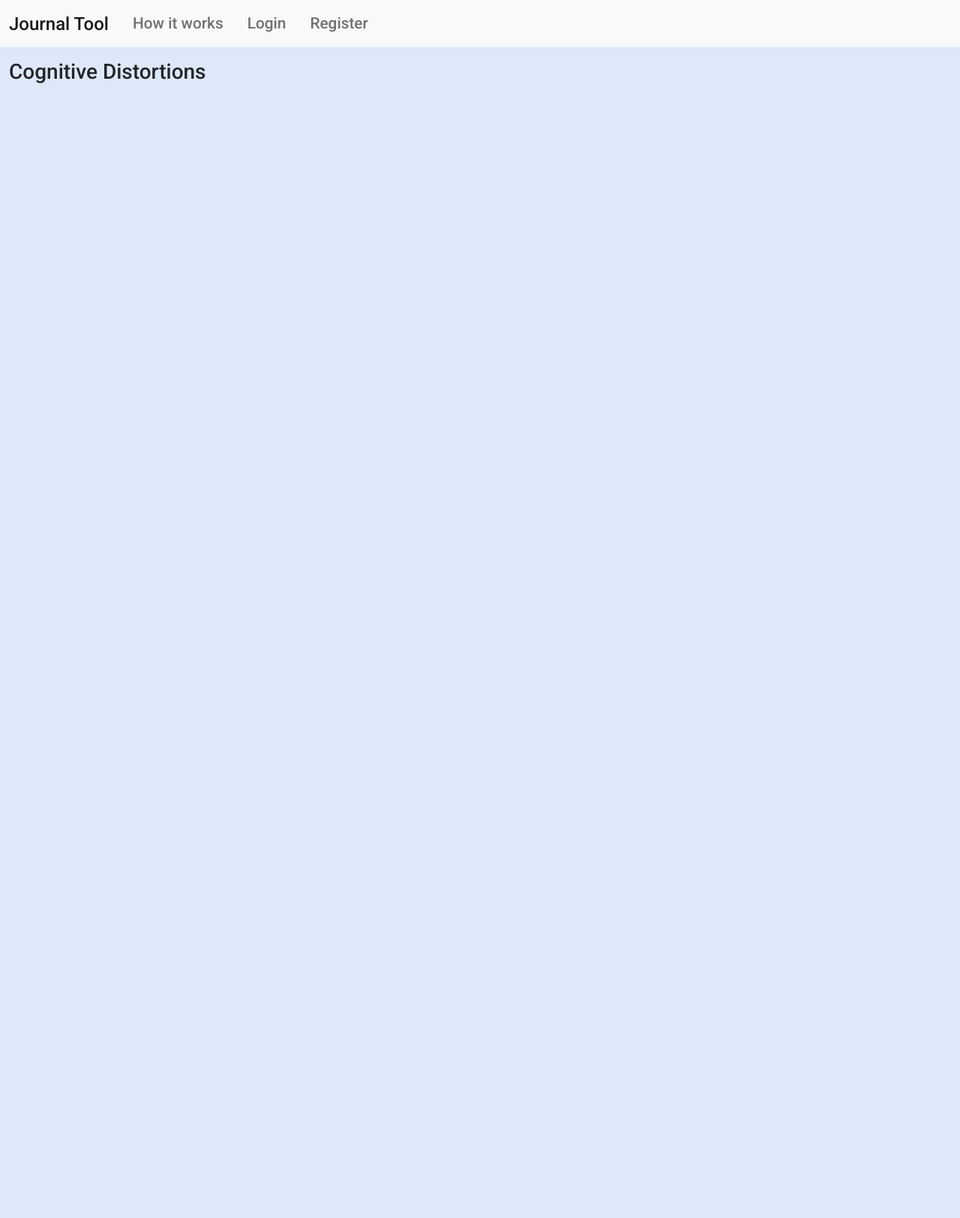
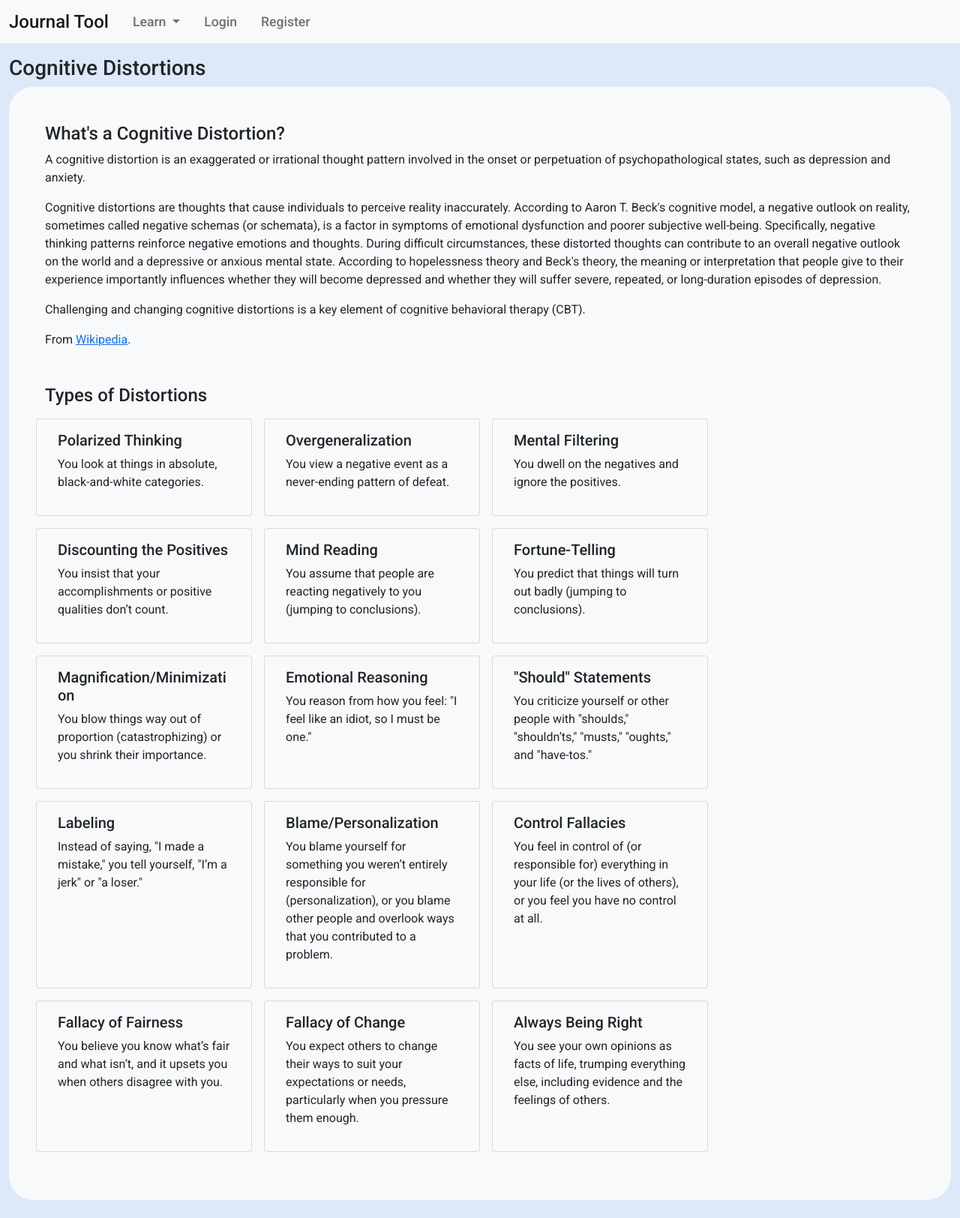
Before and after one commit to MitulMistry/journal-tool, a Django app: page /distortions in a window 1280 px wide. Shown: the whole page at 75% size. Before the commit the page ends 111 px from the top, so only its background shows below. Run offline with Django 3.2, Linux system fonts and the light colour scheme; data comes from the database, SQL or seed files in the repository; both versions use the stored data as it was after the commit; some libraries are stand-ins or nearby versions.

Commit message:
Add distortions info page and integrate into nav and new entry form

```diff
--- a/journal/static/journal/styles.css
+++ b/journal/static/journal/styles.css
@@ -38,7 +38,15 @@ body {
 
 .nav-link {
     font-weight: 500;
-    font-size: 1.3rem;
+    font-size: 1.1rem;
+}
+
+.dropdown-item {
+    font-size: 1.1rem;
+}
+
+.dropdown-item.active, .dropdown-item:active {
+	background-color: #0f6af1;
 }
 
 .navbar-light .navbar-nav .nav-link:focus, .navbar-light .navbar-nav .nav-link:hover {
@@ -128,6 +136,17 @@ body {
 	box-shadow: 0 0 0 .25rem rgba(253, 158, 163, 0.5);
 }
 
+.distortion-red {
+    color: #f65e5e;
+}
+
+.card-distortion {
+    width: 18rem;
+    background-color: #f8f9fa;
+    margin-bottom: 1rem;
+    margin-right: 1rem;
+}
+
 .btn-activity {
     color: #fff;
     font-size: .85rem;
--- a/journal/templates/journal/distortions.html
+++ b/journal/templates/journal/distortions.html
@@ -3,4 +3,25 @@
 
 {% block body %}
     <h3>Cognitive Distortions</h3>
+
+    <div class="p-5 mb-4 bg-light rounded-3">
+        <h4>What's a Cognitive Distortion?</h4>
+
+        <p>A cognitive distortion is an exaggerated or irrational thought pattern involved in the onset or perpetuation of psychopathological states, such as depression and anxiety.</p>
+        <p>Cognitive distortions are thoughts that cause individuals to perceive reality inaccurately. According to Aaron T. Beck's cognitive model, a negative outlook on reality, sometimes called negative schemas (or schemata), is a factor in symptoms of emotional dysfunction and poorer subjective well-being. Specifically, negative thinking patterns reinforce negative emotions and thoughts. During difficult circumstances, these distorted thoughts can contribute to an overall negative outlook on the world and a depressive or anxious mental state. According to hopelessness theory and Beck's theory, the meaning or interpretation that people give to their experience importantly influences whether they will become depressed and whether they will suffer severe, repeated, or long-duration episodes of depression.</p>
+        <p>Challenging and changing cognitive distortions is a key element of cognitive behavioral therapy (CBT).</p>
+        <p>From <a href="https://en.wikipedia.org/wiki/Cognitive_distortion">Wikipedia</a>.</p>
+
+        <h4 style="margin-top: 3rem; margin-bottom: 1rem;">Types of Distortions</h4>
+        <div class="row">
+            {% for distortion in distortions %}
+                <div class="card card-distortion">
+                    <div class="card-body">
+                        <h5 class="card-title"><i class="{{ distortion.icon }} distortion-red"></i> {{ distortion.name }}</h4>
+                        <p>{{ distortion.blurb }}</p>
+                    </div>
+                </div>
+            {% endfor %}
+        </div>
+    </div>
 {% endblock %}
--- a/journal/templates/journal/layout.html
+++ b/journal/templates/journal/layout.html
@@ -22,9 +22,15 @@
                 </button>
                 <div class="collapse navbar-collapse" id="navbarSupportedContent">
                     <ul class="navbar-nav me-auto mb-2 mb-lg-0">
-                    <li class="nav-item">
-                        <a class="nav-link" href="{% url 'index' %}">How it works</a>
-                    </li>
+                    <li class="nav-item dropdown">
+                        <a class="nav-link dropdown-toggle" href="#" id="navbarDropdown" role="button" data-bs-toggle="dropdown" aria-expanded="false">
+                            Learn
+                        </a>
+                        <ul class="dropdown-menu" aria-labelledby="navbarDropdown">
+                            <li><a class="dropdown-item" href="{% url 'index' %}">How it Works</a></li>
+                            <li><a class="dropdown-item" href="{% url 'distortions' %}">Cognitive Distortions</a></li>
+                        </ul>
+                        </li>
                     {% if user.is_authenticated %}
                         <li class="nav-item">
                             <a class="nav-link" href="{% url 'new_entry' %}">Create Entry</a>
--- a/journal/views.py
+++ b/journal/views.py
@@ -150,7 +150,9 @@ def delete_entry(request, id):
 
 
 def distortions(request):
-    return render(request, "journal/distortions.html")
+    return render(request, "journal/distortions.html", {
+        "distortions": Distortion.objects.all()
+    })
 
 
 @csrf_exempt
```
Also changed, not shown: journal/fixtures/distortions.json (+11 -11 lines), journal/templates/journal/new_entry.html (+10 -5 lines).
